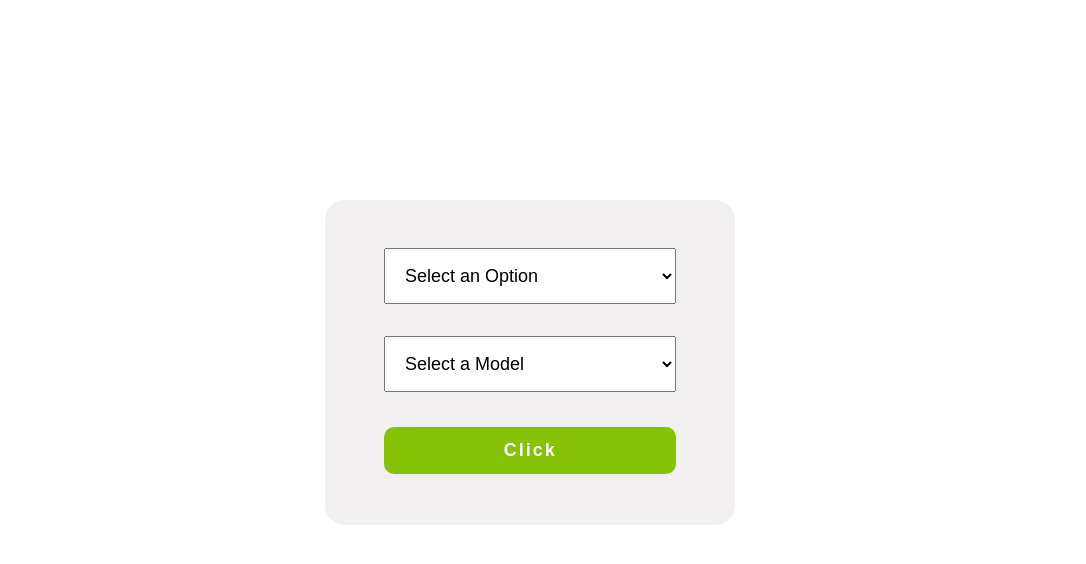
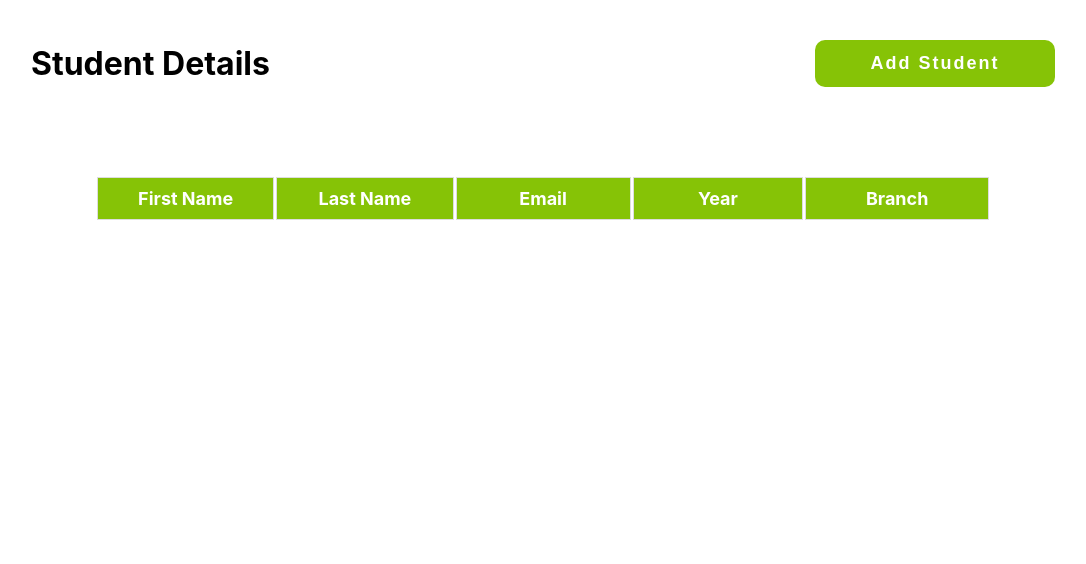
Before and after one commit to AnkurApp/ReactTraining, a React (Create React App) app: page / in a window 1280 px wide. Shown: the top 564 px of the page, without its empty margins (97-1183 px from the left). Built offline with nearby package versions, Linux system fonts and the light colour scheme.

Commit message:
Assignment 8 added, partially done.

```diff
--- a/package.json
+++ b/package.json
@@ -12,6 +12,7 @@
     "react": "^17.0.2",
     "react-dom": "^17.0.2",
     "react-hook-form": "^7.8.4",
+    "react-modal": "^3.14.3",
     "react-scripts": "4.0.3",
     "watchman": "^1.0.0",
     "web-vitals": "^1.1.2"
--- a/src/App.js
+++ b/src/App.js
@@ -106,14 +106,24 @@ import React from "react";
 //   );
 // }
 
+// Assignment 7
+// import Assignment7 from "./Assignment7/Assigment/index";
 
-// Assignment 7
-import Assignment7 from "./Assignment7/Assigment/index";
+// function App() {
+//   return (
+//     <>
+//       <Assignment7 />
+//     </>
+//   );
+// }
+
+// Assignment 8
+import Assignment8 from "./Assignment8/Assignment/index";
 
 function App() {
   return (
     <>
-      <Assignment7 />
+      <Assignment8 />
     </>
   );
 }
--- a/src/Assignment7/Components/form.js
+++ b/src/Assignment7/Components/form.js
@@ -17,6 +17,7 @@ export default function FormSection() {
 
   const BikesData = JSON.parse(localStorage.getItem("BikesData"));
   const CarsData = JSON.parse(localStorage.getItem("CarsData"));
+  console.log(BikesData);
 
   const checkPage = () => {
     setIsPage(false);
--- /dev/null
+++ b/src/Assignment8/Assignment/index.css
@@ -0,0 +1,157 @@
+* {
+  margin: 0;
+  padding: 0;
+  box-sizing: border-box;
+}
+
+.mainContainer {
+  width: 100%;
+  margin: auto;
+}
+
+.headerSection {
+  width: 100%;
+  margin: 2rem auto;
+  padding: 0.5rem 8rem;
+  display: flex;
+  justify-content: space-between;
+  align-items: center;
+}
+
+.btn {
+  width: 15rem;
+  padding: 0.8rem 0;
+  background-color: #86c306;
+  font-size: 18px;
+  font-weight: bold;
+  letter-spacing: 2px;
+  color: #fff;
+  border: none;
+  border-radius: 10px;
+  cursor: pointer;
+}
+
+.btn:hover {
+  background-color: #78af05;
+}
+
+.modalContainer {
+  width: 50%;
+  margin: 5rem auto;
+  border: 1px solid black;
+  border-radius: 20px;
+  padding: 2rem 0;
+  background-color: #fff;
+}
+
+.modalContainer h2 {
+  text-align: center;
+  font-size: 30px;
+}
+
+.primaryColor{
+  color: #86c306;
+  font-weight: bold;
+}
+
+.formContainer {
+  width: 70%;
+  margin: 2rem auto;
+  display: flex;
+  flex-direction: column;
+  justify-content: center;
+  padding: 0 1rem;
+}
+
+.formContainer .formInput{
+  width: 75%;
+  height: 70px;
+  margin: .5rem auto;
+}
+
+.formContainer input {
+  width: 100%;
+  margin: 0 auto;
+  height: 50px;
+  /* margin: 1rem 0; */
+  padding: 0.5rem 1rem;
+  border-radius: 10px;
+}
+
+.error{
+  color: red;
+  font-size: 14px;
+  margin-left: .3rem;
+}
+
+input::placeholder {
+  font-size: 15px;
+  font-weight: 600;
+}
+
+.btnSection {
+  display: flex;
+  justify-content: space-between;
+  align-items: center;
+  margin-top: 3rem;
+}
+
+.btnSection .btn {
+  width: 10rem;
+  margin: 0 4.5rem;
+}
+
+.Cancel {
+  background-color: rgb(221, 219, 219);
+}
+
+.Cancel:hover {
+  background-color: rgb(180, 178, 178);
+}
+
+.deleteModalContainer {
+  width: 30%;
+  margin: auto;
+  margin-top: 1rem;
+  text-align: center;
+  padding: 3rem 0;
+  background-color: aliceblue;
+}
+
+.deleteModalContainer p {
+  font-size: 20px;
+  margin-bottom: 2rem;
+}
+
+.yes {
+  width: 5rem;
+  padding: 0.5rem 0;
+  background-color: rgb(180, 178, 178);
+}
+
+.yes:hover {
+  background-color: #86c306;
+}
+
+
+
+.tableContainer {
+  width: 70%;
+  margin: 5rem auto;
+  border-collapse: collapse;
+}
+
+.tableContainer th,
+.tableContainer td {
+  border: 1px solid #ddd;
+  padding: 10px;
+  width: 20rem;
+  text-align: center;
+}
+
+.tableContainer th {
+  background-color: #86c306;
+  font-size: 18px;
+  font-weight: bold;
+  color: #fff;
+}
--- /dev/null
+++ b/src/Assignment8/Assignment/index.js
@@ -0,0 +1,95 @@
+import React, { useState } from "react";
+
+import Modal from "react-modal";
+import DataForm from "../Components/form";
+import DataTable from "../Components/Datatable";
+
+import "./index.css";
+
+const initialValues = {
+  fname: "",
+  lname: "",
+  email: "",
+  year: "",
+  branch: "",
+};
+
+export default function Assignment8() {
+  const [data, setData] = useState([]);
+  const [modalOpen, setModalOpen] = useState(false);
+
+  const [inputValues, setInputValues] = useState(initialValues);
+  const [errorValues, setErrorValues] = useState("");
+
+  const handleChange = (e) => {
+    setInputValues({
+      ...inputValues,
+      [e.target.name]: e.target.value,
+    });
+  };
+
+  const handleSubmit = (e) => {
+    e.preventDefault();
+    if (
+      !inputValues.fname &&
+      !inputValues.lname &&
+      !inputValues.email &&
+      !inputValues.year &&
+      !inputValues.branch
+    ) {
+      setErrorValues("This field is required");
+    } else {
+      let arr = data;
+      arr.unshift(inputValues);
+      setData([...arr]);
+      setModalOpen(false);
+    }
+  };
+
+  return (
+    <div className={"mainContainer"}>
+      <div className={"headerSection"}>
+        <h1>{"Student Details"}</h1>
+        <button
+          className={"btn"}
+          type="submit"
+          onClick={() => setModalOpen(true)}
+        >
+          {"Add Student"}
+        </button>
+      </div>
+
+      <Modal
+        className={"modalContainer"}
+        isOpen={modalOpen}
+        onRequestClose={() => setModalOpen(false)}
+      >
+        <h2>
+          <span className={"primaryColor"}>{"ADD "}</span>
+          {"Data"}
+        </h2>
+
+        <DataForm
+          fname={"fname"}
+          lname={"lname"}
+          email={"email"}
+          year={"year"}
+          branch={"branch"}
+          placeholderFname={"Enter First Name"}
+          placeholderLname={"Enter Last Name"}
+          placeholderEmail={"Enter Email"}
+          placeholderYear={"Enter Year"}
+          placeholderBranch={"Enter Branch"}
+          change={handleChange}
+          submit={handleSubmit}
+          error={errorValues}
+          setModal={setModalOpen}
+          data={data}
+          setData={setData}
+        />
+      </Modal>
+
+      <DataTable data={data} />
+    </div>
+  );
+}
--- /dev/null
+++ b/src/Assignment8/Components/Datatable.js
@@ -0,0 +1,31 @@
+import React from "react";
+
+export default function DataTable(props) {
+  return (
+    <div className="tableContainer">
+      <table>
+        <thead>
+          <tr>
+            <th>{"First Name"}</th>
+            <th>{"Last Name"}</th>
+            <th>{"Email"}</th>
+            <th>{"Year"}</th>
+            <th>{"Branch"}</th>
+          </tr>
+        </thead>
+
+        <tbody>
+          {props.data.map((current, index) => (
+            <tr key={index}>
+              <td>{current.fname}</td>
+              <td>{current.lname}</td>
+              <td>{current.email}</td>
+              <td>{current.year}</td>
+              <td>{current.branch}</td>
+            </tr>
+          ))}
+        </tbody>
+      </table>
+    </div>
+  );
+}
--- /dev/null
+++ b/src/Assignment8/Components/form.js
@@ -0,0 +1,62 @@
+import React from "react";
+
+export default function DataForm(props) {
+  return (
+    <form className={"formContainer"} onSubmit={props.submit}>
+      <div className={"formInput"}>
+        <input
+          type="text"
+          name={props.fname}
+          placeholder={props.placeholderFname}
+          onChange={props.change}
+        />
+        <span className={"error"}>{props.error}</span>
+      </div>
+      <div className={"formInput"}>
+        <input
+          type="text"
+          name={props.lname}
+          placeholder={props.placeholderLname}
+          onChange={props.change}
+        />
+        <span className={"error"}>{props.error}</span>
+      </div>
+      <div className={"formInput"}>
+        <input
+          type="email"
+          name={props.email}
+          placeholder={props.placeholderEmail}
+          onChange={props.change}
+        />
+        <span className={"error"}>{props.error}</span>
+      </div>
+      <div className={"formInput"}>
+        <input
+          type="text"
+          name={props.year}
+          placeholder={props.placeholderYear}
+          onChange={props.change}
+        />
+        <span className={"error"}>{props.error}</span>
+      </div>
+      <div className={"formInput"}>
+        <input
+          type="text"
+          name={props.branch}
+          placeholder={props.placeholderBranch}
+          onChange={props.change}
+        />
+        <span className={"error"}>{props.error}</span>
+      </div>
+
+      <div className={"btnSection"}>
+        <button className={"btn"} type="submit">
+          {"Add"}
+        </button>
+        <button className={"btn Cancel"} onClick={() => props.setModal(false)}>
+          {"Cancel"}
+        </button>
+      </div>
+    </form>
+  );
+}
```
Also changed, not shown: src/Assignment8/Components/DeleteModal.js (added, +10 -0 lines), 1 other file (tests, documents, lock files or other folders).
